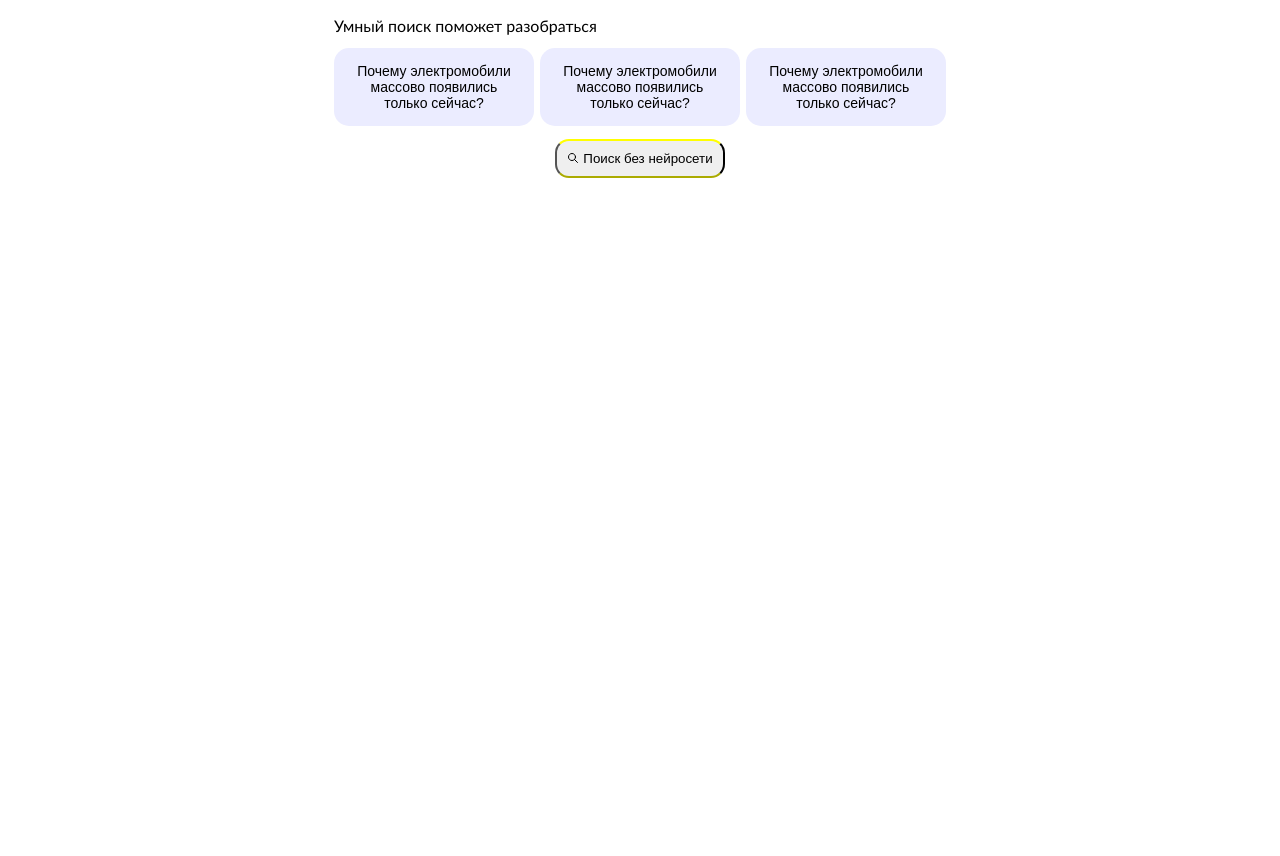
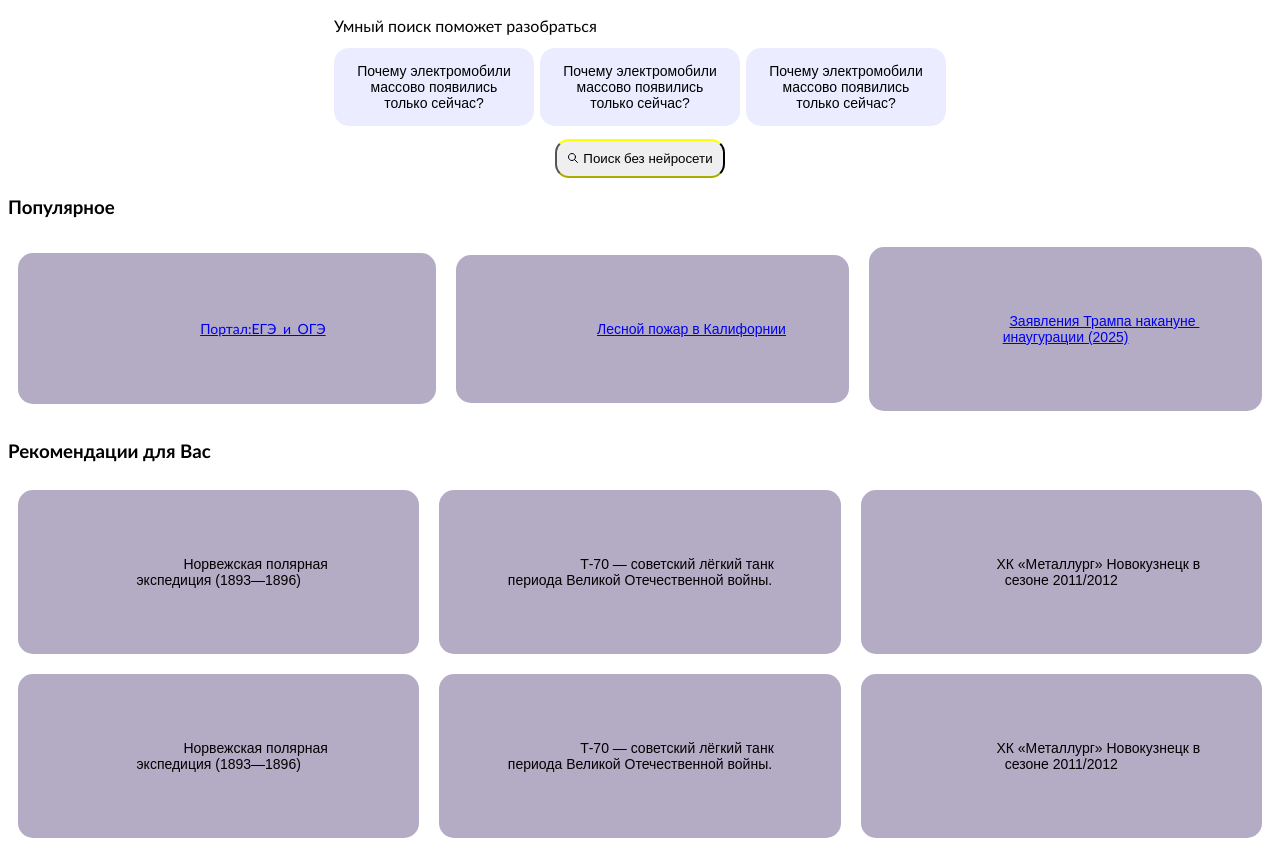
Before and after one commit to VlakBerr/web, a Flask app: page / in a window 1280 px wide. Shown: the part 389-1245 px from the top of the page. Before the commit the page ends 567 px from the top, so only its background shows below. Run offline with Flask 3, Linux system fonts and the light colour scheme.

Commit message:
добавил карточки с новостями

```diff
--- a/static/styles.css
+++ b/static/styles.css
@@ -139,3 +139,31 @@ p{
     font-size: 16px;
     text-indent: 5px;
 }
+
+
+.body{
+    width: 100%;
+}
+
+.news{
+    display: flex;
+    justify-content: center;
+    align-items: center;
+
+}
+
+.news_background{
+    background-color: #b4acc5;
+    color: black;
+    width: 100%;
+    height: auto;
+    padding: 50px;
+    margin: 10px;
+    border-radius: 15px;
+    font-size: 14px;
+    border: none;
+    cursor: pointer;
+    white-space: break-spaces;
+    text-align: center;
+    vertical-align: middle;
+}
--- a/templates/ruwiki.html
+++ b/templates/ruwiki.html
@@ -55,6 +55,46 @@
 
             </div>
         </div>
+
+        <div class='body'>
+            <div><h3>Популярное</h3></div>
+            <div class="news">
+                <div class="news_background" >
+                    <a href="https://portals.ruwiki.ru/oge-ege" >Портал:ЕГЭ_и_ОГЭ</a>
+                </div>
+                <button class="news_background">
+                    <a href="https://ru.ruwiki.ru/wiki/%D0%9B%D0%B5%D1%81%D0%BD%D0%BE%D0%B9_%D0%BF%D0%BE%D0%B6%D0%B0%D1%80_%D0%B2_%D0%9A%D0%B0%D0%BB%D0%B8%D1%84%D0%BE%D1%80%D0%BD%D0%B8%D0%B8_(%D1%8F%D0%BD%D0%B2%D0%B0%D1%80%D1%8C_2025_%D0%B3%D0%BE%D0%B4%D0%B0)" >Лесной пожар в Калифорнии</a>
+                </button>
+                <button class="news_background">
+                    <a href="https://ru.ruwiki.ru/wiki/%D0%97%D0%B0%D1%8F%D0%B2%D0%BB%D0%B5%D0%BD%D0%B8%D1%8F_%D0%A2%D1%80%D0%B0%D0%BC%D0%BF%D0%B0_%D0%BD%D0%B0%D0%BA%D0%B0%D0%BD%D1%83%D0%BD%D0%B5_%D0%B8%D0%BD%D0%B0%D1%83%D0%B3%D1%83%D1%80%D0%B0%D1%86%D0%B8%D0%B8_(2025)" >Заявления Трампа накануне инаугурации (2025)</a>
+                </button>
+            </div>
+
+
+            <div><h3>Рекомендации для Вас</h3></div>
+            <div class="news">
+                <button class="news_background" >
+                    Норвежская полярная экспедиция (1893—1896)
+                </button>
+                <button class="news_background">
+                    Т-70 — советский лёгкий танк периода Великой Отечественной войны.
+                </button>
+                <button class="news_background">
+                    ХК «Металлург» Новокузнецк в сезоне 2011/2012
+                </button>
+            </div>
+            <div class="news">
+                <button class="news_background" >
+                    Норвежская полярная экспедиция (1893—1896)
+                </button>
+                <button class="news_background">
+                    Т-70 — советский лёгкий танк периода Великой Отечественной войны.
+                </button>
+                <button class="news_background">
+                    ХК «Металлург» Новокузнецк в сезоне 2011/2012
+                </button>
+            </div>
+        </div>
     </body>
 
 </html>
```
